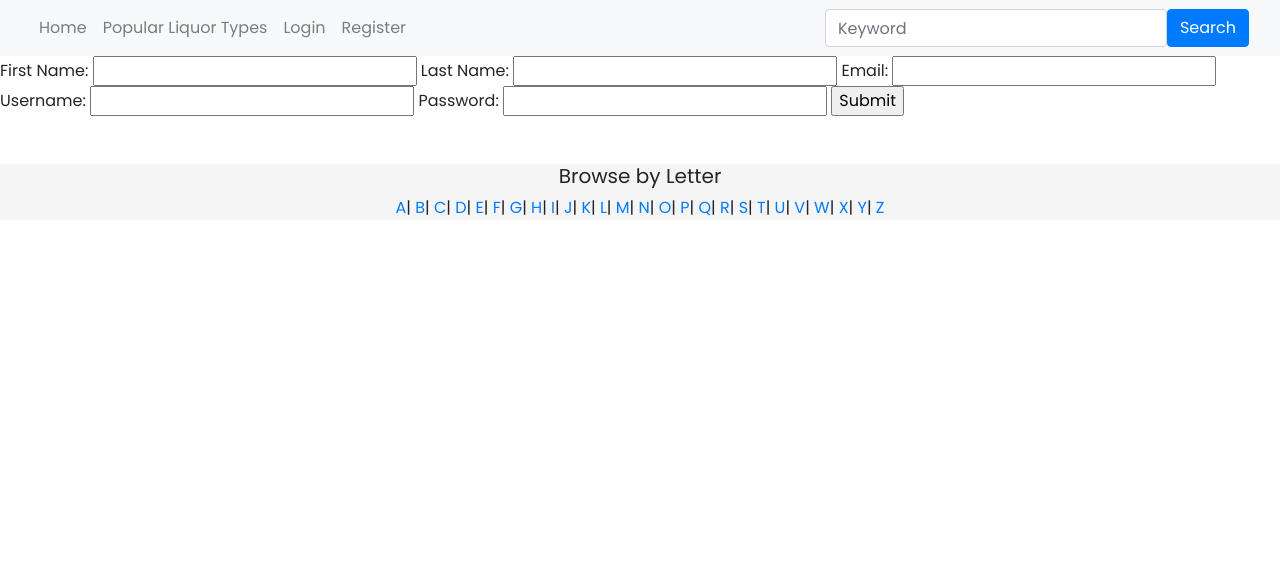
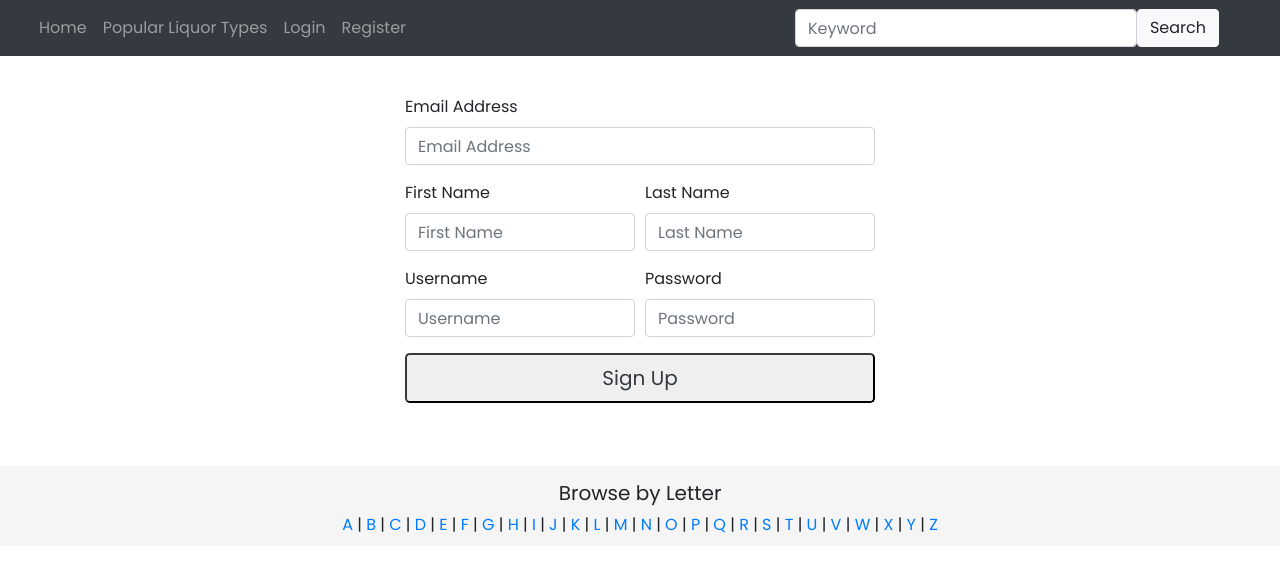
Before and after one commit to kerrylam/cocktail_party, a Flask app: page /register in a window 1280 px wide. Shown: the top 572 px of the page. Run offline with Flask 2, Linux system fonts and the light colour scheme; some libraries are stand-ins or nearby versions.

Commit message:
Style login and registration pages

```diff
--- a/static/css/site.css
+++ b/static/css/site.css
@@ -42,10 +42,18 @@ body {
 
 .form-signin {
   width: 100%;
-  max-width: 330px;
+  max-width: 350px;
   padding: 15px;
   margin: 0 auto;
 }
+
+.form-register {
+  width: 100%;
+  max-width: 500px;
+  padding: 15px;
+  margin: 0 auto;
+}
+
 }
 .form-signin .form-control {
   position: relative;
@@ -69,18 +77,24 @@ body {
 }
 
 .footer {
+  padding: 10px;
   margin: 0;
   position: relative;
   text-align: center;
   bottom: 0;
   width: 100%;
-  height: auto;
+  height: 80px;
   line-height: auto;
   background-color: #f5f5f5;
 }
 
+.footer-title {
+  margin-top: 5px;
+}
+
 .card {
   border: 0;
+  margin-top: 18px;
 }
 
 .card-title {
@@ -91,3 +105,13 @@ body {
 .card-img-top {
   border-radius: 8px;
 }
+
+h1 {
+  text-align: left;
+  text-indent: 20px
+}
+
+.form-inline {
+  float: right;
+  margin-right: 30px;
+}
--- a/templates/base.html
+++ b/templates/base.html
@@ -14,7 +14,7 @@
     <link rel="stylesheet" href="/static/css/site.css">
 </head>
 <body>
-    <nav class="navbar navbar-expand-md navbar-light bg-light sticky-top">
+    <nav class="navbar navbar-expand-md navbar-dark bg-dark sticky-top">
         <div class="container-fluid">
             <button class="navbar-toggler" type="button" data-toggle="collapse"
             data-target="#navbarResponsive">
@@ -58,12 +58,12 @@
             <form class="form-inline" method="GET" action="/cocktail/search">
                 <div class="form-group">
                 <input type="text" name="keyword" class="form-control" placeholder="Keyword">
-                <button class="btn btn-primary" type="submit" value="search">Search</button>
+                <button class="btn btn-light" type="submit" value="search">Search</button>
             </form>
             </div>
         </div>
     </nav>
-
+    <br>
     {% block body %}
     {% endblock %}
     <br><br>
@@ -71,31 +71,31 @@
         <div class="container-fluid">
             <h5 class="footer-title"> Browse by Letter </h5>
             <div id="alphabet" name="letter">
-                <a href="/browse/A">A</a>|
-                <a href="/browse/B">B</a>|
-                <a href="/browse/C">C</a>|
-                <a href="/browse/D">D</a>|
-                <a href="/browse/E">E</a>|
-                <a href="/browse/F">F</a>|
-                <a href="/browse/G">G</a>|
-                <a href="/browse/H">H</a>|
-                <a href="/browse/I">I</a>|
-                <a href="/browse/J">J</a>|
-                <a href="/browse/K">K</a>|
-                <a href="/browse/L">L</a>|
-                <a href="/browse/M">M</a>|
-                <a href="/browse/N">N</a>|
-                <a href="/browse/O">O</a>|
-                <a href="/browse/P">P</a>|
-                <a href="/browse/Q">Q</a>|
-                <a href="/browse/R">R</a>|
-                <a href="/browse/S">S</a>|
-                <a href="/browse/T">T</a>|
-                <a href="/browse/U">U</a>|
-                <a href="/browse/V">V</a>|
-                <a href="/browse/W">W</a>|
-                <a href="/browse/X">X</a>|
-                <a href="/browse/Y">Y</a>|
+                <a href="/browse/A">A</a> |
+                <a href="/browse/B">B</a> |
+                <a href="/browse/C">C</a> |
+                <a href="/browse/D">D</a> |
+                <a href="/browse/E">E</a> |
+                <a href="/browse/F">F</a> |
+                <a href="/browse/G">G</a> |
+                <a href="/browse/H">H</a> |
+                <a href="/browse/I">I</a> |
+                <a href="/browse/J">J</a> |
+                <a href="/browse/K">K</a> |
+                <a href="/browse/L">L</a> |
+                <a href="/browse/M">M</a> |
+                <a href="/browse/N">N</a> |
+                <a href="/browse/O">O</a> |
+                <a href="/browse/P">P</a> |
+                <a href="/browse/Q">Q</a> |
+                <a href="/browse/R">R</a> |
+                <a href="/browse/S">S</a> |
+                <a href="/browse/T">T</a> |
+                <a href="/browse/U">U</a> |
+                <a href="/browse/V">V</a> |
+                <a href="/browse/W">W</a> |
+                <a href="/browse/X">X</a> |
+                <a href="/browse/Y">Y</a> |
                 <a href="/browse/Z">Z</a>
             </div>
         </div>
--- a/templates/homepage.html
+++ b/templates/homepage.html
@@ -10,7 +10,6 @@
             <div class="col-12">
                 <h1 class="display-8">Top Ten Cocktails</h1>
             </div>
-            <hr>
         </div>
         <div class="container-fluid" padding>
             <div class="row padding">
--- a/templates/login.html
+++ b/templates/login.html
@@ -27,7 +27,7 @@
           <input type="checkbox" value="remember-me"> Remember me
         </label>
       </div>
-      <button class="btn btn-lg btn-primary btn-block" type="submit">Sign in</button>
+      <button class="btn btn-lg btn-outline-dark btn-block" type="submit">Sign in</button>
     </form>
   </body>
 {% endblock %}
--- a/templates/my-profile.html
+++ b/templates/my-profile.html
@@ -3,14 +3,15 @@
 {% block title %} My Profile {% endblock %}
 
 {% block body %}
-    <h1 class="display-8">Hi {{ user.fname }}, welcome to your profile.</h1>
+    <h1 class="display-8">Hi {{ user.fname }}, welcome to your profile!</h1>
 
     <form class="form-inline" action="/create_new_event" method="POST">
         <div class="form-group">
             <input type="text" name="name" class="form-control" placeholder="Create New Event">
-            <button class="btn btn-primary" type="submit">Submit</button>
+            <button class="btn btn-outline-dark" type="submit">Submit</button>
         </div>
     </form>
+    <br>
     <br>
 
     <div class="card text-center">
--- a/templates/register.html
+++ b/templates/register.html
@@ -3,14 +3,40 @@
 {% block title %} Register {% endblock %}
 
 {% block body %}
-
-    <form action="/handle_registration_form" method="POST">
+    <form action="/handle_registration_form" method="POST" class="form-register">
+        <div class="form-group">
+            <label for="inputEmail">Email Address</label>
+            <input type="text" class="form-control" name="email" placeholder="Email Address">
+        </div>
+        <div class="form-row">
+            <div class="form-group col-md-6">
+                <label for="inputFirst">First Name</label>
+                <input type="text" class="form-control" name="fname" placeholder="First Name">
+            </div>
+            <div class="form-group col-md-6">
+                <label for="inputLast">Last Name</label>
+                <input type="text" class="form-control" name="lname" placeholder="Last Name">
+            </div>
+        </div>
+        <div class="form-row">
+            <div class="form-group col-md-6">
+                <label for="inputUsername">Username</label>
+                <input type="text" class="form-control" name="username" placeholder="Username">
+            </div>
+            <div class="form-group col-md-6">
+                <label for="inputPassword">Password</label>
+                <input type="password" class="form-control" name="password" placeholder="Password">
+            </div>
+        </div>
+        <button type="submit" class="btn-lg btn-outline-dark btn-block">Sign Up</button>
+    </form>
+<!--     <form action="/handle_registration_form" method="POST">
         First Name: <input type="text" name="fname">
         Last Name: <input type="text" name="lname">
         Email: <input type="text" name="email">
         Username: <input type="text" name="username">
         Password: <input type="password" name="password">
         <input type="submit">
-    </form>
+    </form> -->
 
 {% endblock %}
```
